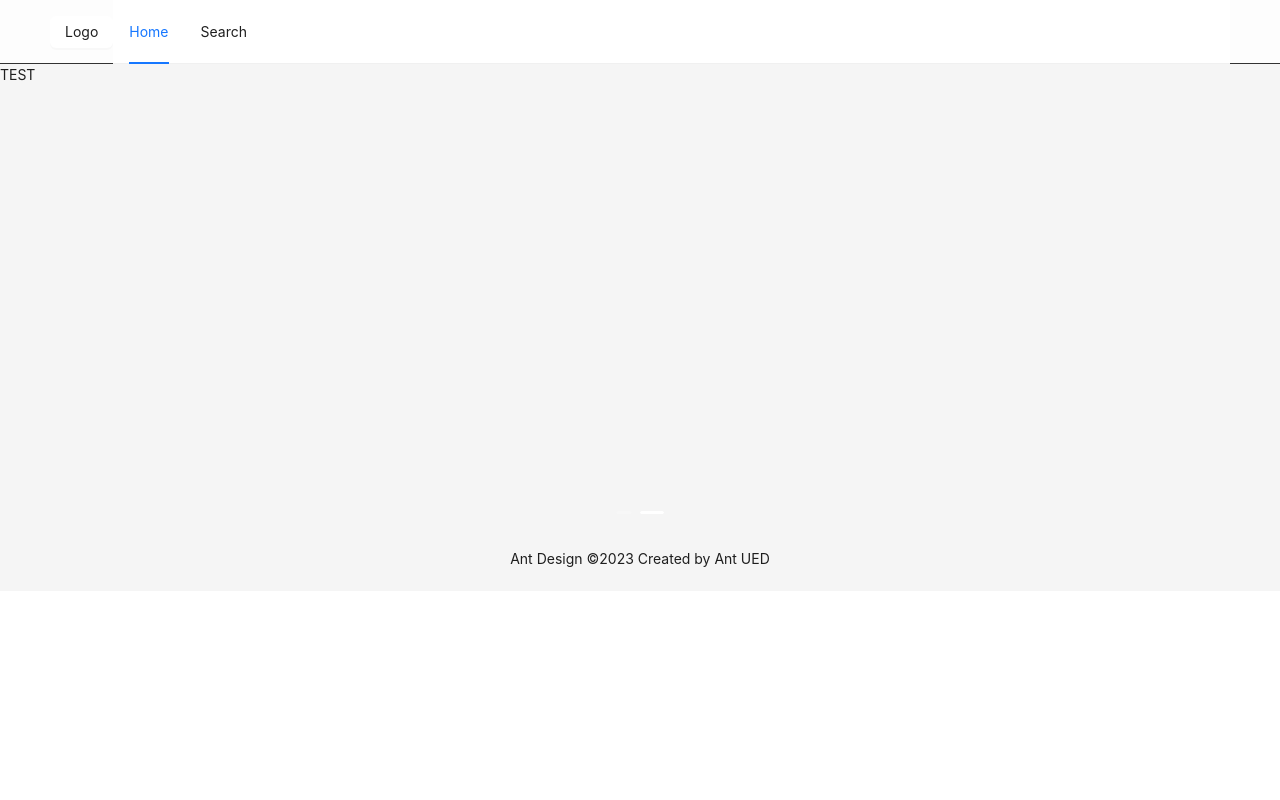
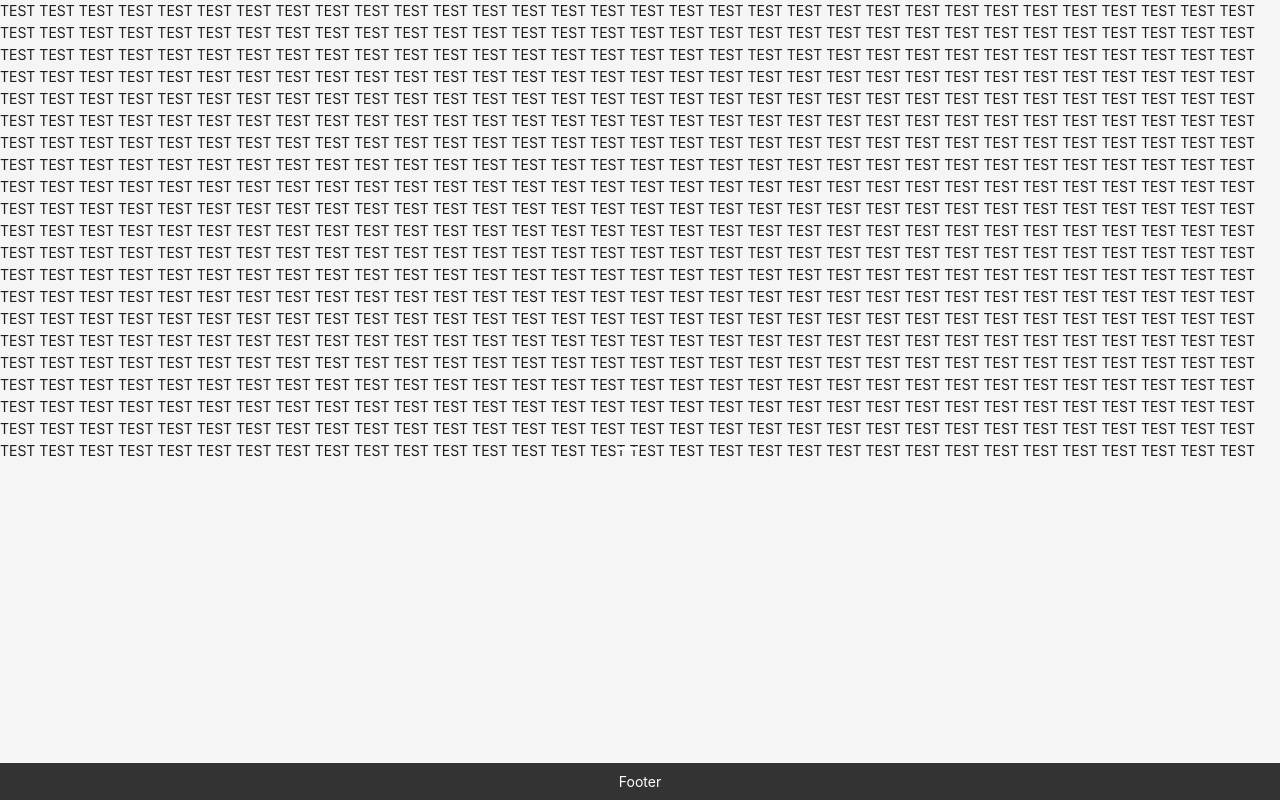
Before and after one commit to muhammadtalha242/cs_insight_frontend, a React (Vite) app: page / in a window 1280 px wide. Built offline with nearby package versions, Linux system fonts and the light colour scheme.

Commit message:
Update App.tsx

```diff
--- a/src/App.tsx
+++ b/src/App.tsx
@@ -1,11 +1,39 @@
 import React from "react";
 import { ConfigProvider, Layout } from "antd";
+import { Footer } from "antd/es/layout/layout";
+import styled from "styled-components";
+import { createBrowserRouter, RouterProvider } from "react-router-dom";
+
+import Home from "./features/home";
+import Search from "./features/search";
 
 import "./App.css";
-import Home from "./features/home";
-import { Header } from "./components/Header";
-import { Footer } from "antd/es/layout/layout";
 
+const { Content } = Layout;
+
+const ContentStyledContainer = styled(Content)`
+  height: 100vh;
+`;
+
+const FooterStyled = styled(Footer)`
+  position: fixed;
+  bottom: 0;
+  width: 100%;
+  background-color: #333;
+  color: #fff;
+  text-align: center;
+  padding: 10px;
+`;
+const Routes = createBrowserRouter([
+  {
+    path: "/",
+    element: <Home />,
+  },
+  {
+    path: "/search",
+    element: <Search />,
+  },
+]);
 const App: React.FC = () => (
   <ConfigProvider
     theme={{
@@ -19,12 +47,10 @@ const App: React.FC = () => (
     }}
   >
     <Layout>
-      <Header />
-
-      <Home />
-      <Footer style={{ textAlign: "center" }}>
-        Ant Design ©2023 Created by Ant UED
-      </Footer>
+      <ContentStyledContainer>
+        <RouterProvider router={Routes} />
+      </ContentStyledContainer>
+      <FooterStyled>Footer</FooterStyled>
     </Layout>
   </ConfigProvider>
 );
```
